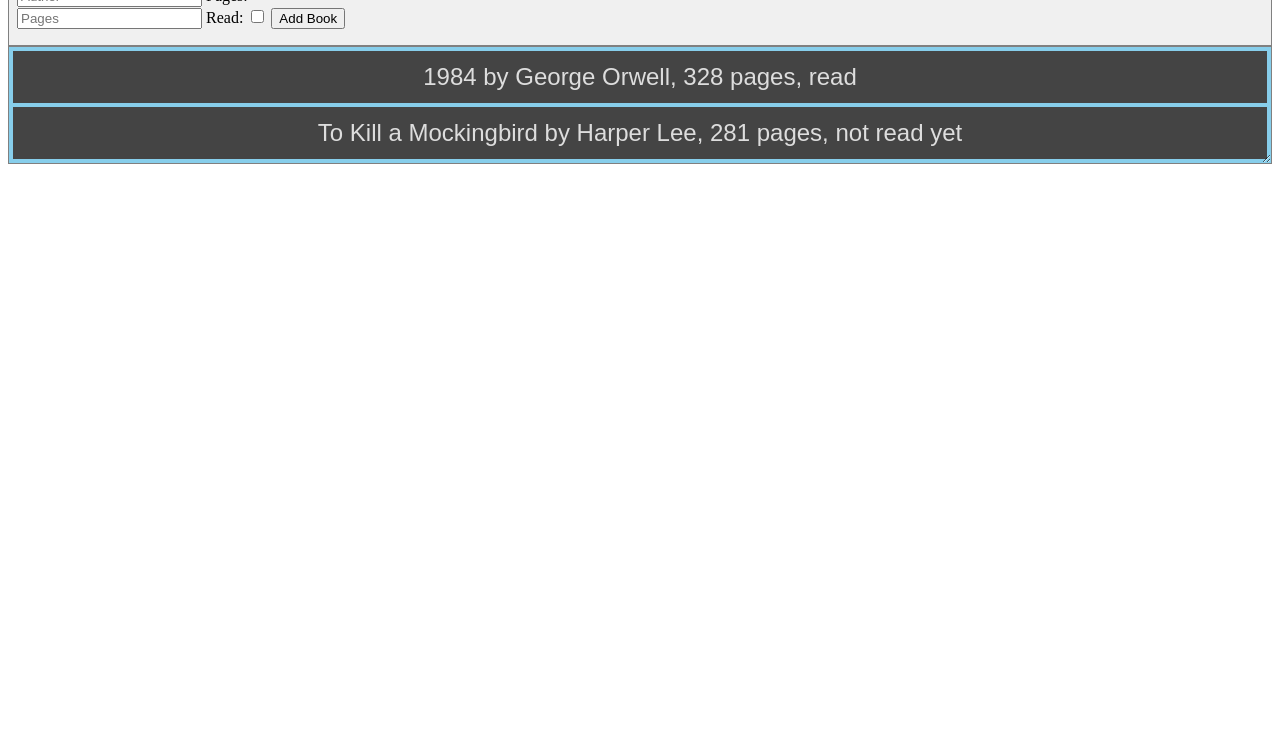
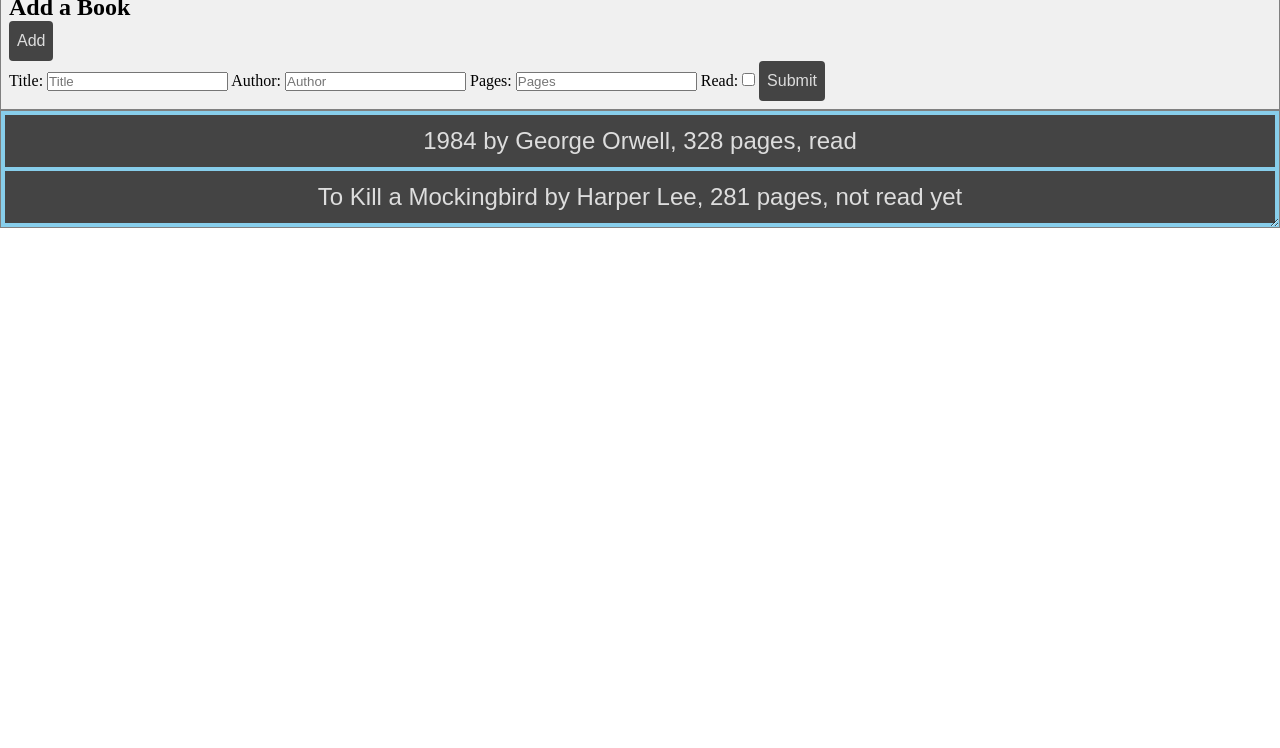
Before and after one commit to earnestabromjr/TOP-Library, a plain HTML site: page index.html in a window 1280 px wide. Shown: the part 52-800 px from the top of the page. Drawn offline with Linux system fonts and the light colour scheme.

Commit message:
Changed add book container to block display

```diff
--- a/book.js
+++ b/book.js
@@ -29,6 +29,8 @@
   library.push(book);
 }
 
+//TODO: Add a new book event handler to add a book to the library
+
 // Display library contents
 function displayLibrary(library = myLibrary) {
   libraryContainer.innerHTML = ""; // Clear previous contents
--- a/index.html
+++ b/index.html
@@ -9,14 +9,17 @@
 </head>
 
 <body>
+    <h1>Library</h1>
     <div class=bookForm>
+        <h2>Add a Book</h2>
+        <button id="addBookButton">Add</button>
         <form id="bookFormID">
             <label for="title">Title: </label><input type="text" id="title" placeholder="Title" required />
             <label for="author">Author: </label><input type="text" id="author" placeholder="Author" required />
             <label for="pages">Pages: </label><input type="number" id="pages" placeholder="Pages" required />
             <label for="read">Read:</label>
             <input type="checkbox" id="read" />
-            <button type="submit">Add Book</button>
+            <button type="submit">Submit</button>
         </form>
     </div>
     <div class="libraryContainer">
--- a/styles.css
+++ b/styles.css
@@ -1,3 +1,8 @@
+* {
+    margin: 0;
+    padding: 0;
+    box-sizing: border-box;
+}
 .libraryContainer {
     resize: both;
     overflow: auto;
@@ -20,7 +25,7 @@
 }
 
 .bookForm {
-    display: grid;
+    display: block;
     grid-template-columns: repeat(3, 1fr);
     grid-template-rows: auto auto;
     gap: 8px;
@@ -28,9 +33,24 @@
     border: 1px solid grey;
     background-color: #f0f0f0;
 }
+
 body {
     display: grid;
-};
+}
+
+button {
+    background-color: #444;
+    color: #ddd;
+    font-family: sans-serif;
+    font-size: 1rem;
+    height: 40px;
+    top-margin: 12px;
+    width: auto;
+    padding: 8px;
+    border: none;
+    border-radius: 4px;
+    cursor: pointer;
+}
 
 p {
     margin: 12px auto 24px;
```
